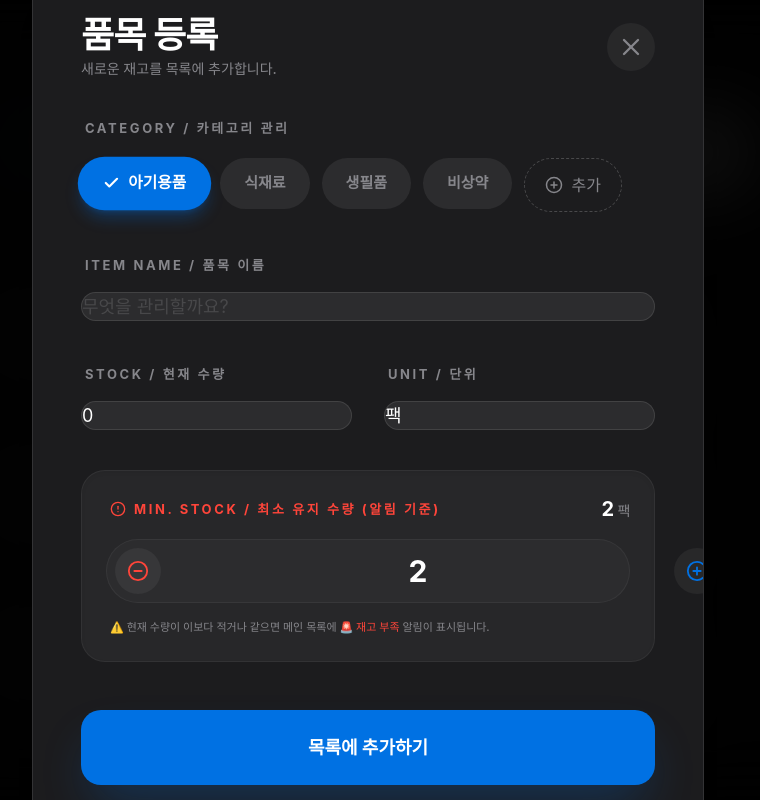
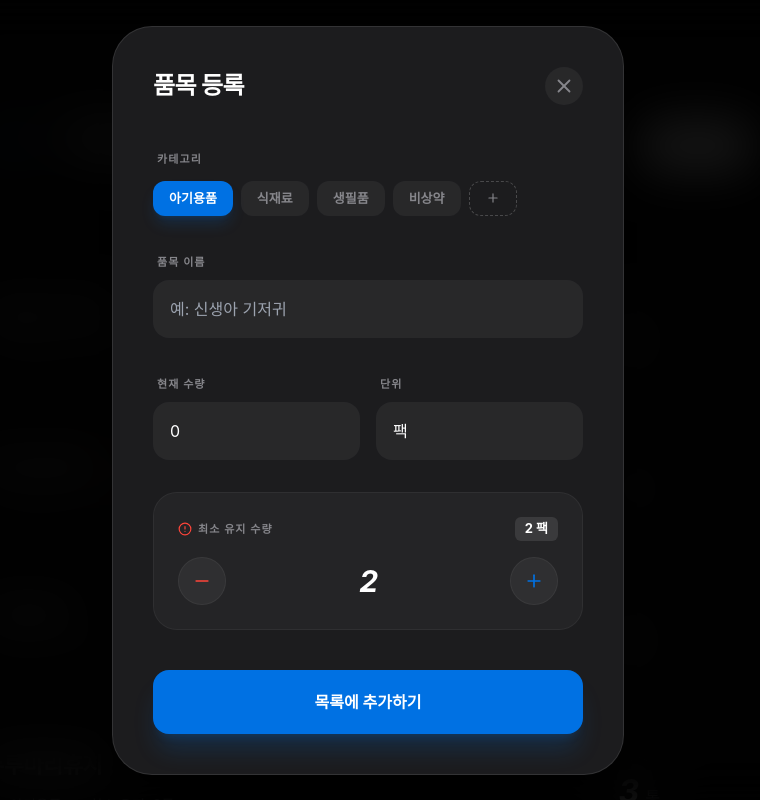
Before and after one commit to hyeoni2/home-inventory, a Next.js app: page / in a window 1280 px wide. Both pictures are taken after a click on the button "품목 추가". Shown: the top 800 px of the page, without its empty margins (272-1032 px from the left). Built offline with nearby package versions, Linux system fonts and the light colour scheme.

Commit message:
디자인 밸런스 수정 및 모달 레이아웃 최종 완성

```diff
--- a/pages/index.js
+++ b/pages/index.js
@@ -1,7 +1,7 @@
 import { useState } from 'react';
 import fs from 'fs';
 import path from 'path';
-import { Plus, Trash2, Package, X, AlertCircle, Home as HomeIcon, Check, PlusCircle, MinusCircle } from 'lucide-react';
+import { Plus, Trash2, Package, X, AlertCircle, Home as HomeIcon, Check, Minus, Plus as PlusIcon } from 'lucide-react';
 
 export async function getServerSideProps() {
   const filePath = path.join(process.cwd(), 'data', 'inventory.md');
@@ -18,14 +18,10 @@ export default function Home({ initialData }) {
   const [items, setItems] = useState(initialData);
   const [isAddModalOpen, setIsAddModalOpen] = useState(false);
   const [deleteIndex, setDeleteIndex] = useState(null);
-
-  // 카테고리 상태 관리 (초기값 설정)
   const [categories, setCategories] = useState(['아기용품', '식재료', '생필품', '비상약']);
   const [newCatInput, setNewCatInput] = useState('');
   const [isAddingCat, setIsAddingCat] = useState(false);
-
-  // 새 품목 입력 상태 (min 필드 추가)
-  const [newItem, setNewItem] = useState({ name: '', category: '아기용품', current: 0, min: 2, unit: '팩', status: '✅ 여유' });
+  const [newItem, setNewItem] = useState({ name: '', category: '아기용품', current: 0, min: 2, unit: '팩' });
 
   const saveToFile = async (updatedItems) => {
     let mdContent = `# 📦 우리집 재고 현황 (구리 두산)\n\n| 품목 | 카테고리 | 현재 | 최소 | 단위 | 상태 |\n| :--- | :--- | :---: | :---: | :--- | :--- |\n`;
@@ -41,31 +37,10 @@ export default function Home({ initialData }) {
     setItems(updatedItems);
   };
 
-  // 카테고리 추가 로직
-  const addCategory = () => {
-    if (newCatInput && !categories.includes(newCatInput)) {
-      setCategories([...categories, newCatInput]);
-      setNewItem({ ...newItem, category: newCatInput });
-      setNewCatInput('');
-      setIsAddingCat(false);
-    }
-  };
-
-  // 카테고리 삭제 로직
-  const removeCategory = (catToDelete) => {
-    if (categories.length <= 1) return; // 최소 하나는 유지
-    const updatedCats = categories.filter(c => c !== catToDelete);
-    setCategories(updatedCats);
-    if (newItem.category === catToDelete) {
-      setNewItem({ ...newItem, category: updatedCats[0] });
-    }
-  };
-
   const addItem = () => {
     if (!newItem.name) return;
     saveToFile([...items, newItem]);
     setIsAddModalOpen(false);
-    // 입력창 초기화 (min값은 유지)
     setNewItem({ ...newItem, name: '', current: 0 });
   };
 
@@ -74,30 +49,22 @@ export default function Home({ initialData }) {
     setDeleteIndex(null);
   };
 
-  // 수량 증감 함수
-  const updateQty = (field, delta) => {
-    setNewItem(prev => ({
-      ...prev,
-      [field]: Math.max(0, prev[field] + delta)
-    }));
-  };
-
   return (
-    <div className="min-h-screen bg-[#0a0a0a] text-[#f5f5f7] p-6 md:p-20 font-[-apple-system,BlinkMacSystemFont,sans-serif] selection:bg-[#0071e3]/30 antialiased">
+    <div className="min-h-screen bg-[#0a0a0a] text-[#f5f5f7] p-6 md:p-20 font-[-apple-system,system-ui,sans-serif] antialiased">
       <div className="max-w-3xl mx-auto">
 
         {/* 헤더 */}
         <header className="flex justify-between items-end mb-24 pb-8 border-b border-white/5">
           <div className="space-y-4">
-            <p className="text-[13px] font-semibold text-[#86868b] tracking-[0.3em] pl-1.5 opacity-60 uppercase">Guri Doosan Dashboard</p>
+            <p className="text-[12px] font-bold text-[#86868b] tracking-[0.3em] pl-1.5 opacity-60 uppercase">Guri Doosan Dashboard</p>
             <div className="flex items-center gap-5">
-              <div className="w-16 h-16 bg-[#1c1c1e] rounded-2xl flex items-center justify-center border border-white/5 shadow-2xl">
-                <HomeIcon size={36} className="text-[#0071e3]" strokeWidth={2} />
+              <div className="w-14 h-14 bg-[#1c1c1e] rounded-2xl flex items-center justify-center border border-white/5 shadow-2xl">
+                <HomeIcon size={30} className="text-[#0071e3]" />
               </div>
-              <h1 className="text-5xl font-bold tracking-[-0.04em] text-white">우리집 재고관리<span className="text-[#0071e3]">.</span></h1>
+              <h1 className="text-4xl font-bold tracking-tight text-white">우리집 재고관리<span className="text-[#0071e3]">.</span></h1>
             </div>
           </div>
-          <button onClick={() => setIsAddModalOpen(true)} className="bg-white text-black px-8 py-4 rounded-full text-[15px] font-bold hover:scale-105 transition-all shadow-xl active:scale-[0.95]">품목 추가</button>
+          <button onClick={() => setIsAddModalOpen(true)} className="bg-white text-black px-7 py-3.5 rounded-full text-[14px] font-bold hover:scale-105 transition-all active:scale-95 shadow-lg shadow-white/5">품목 추가</button>
         </header>
 
         {/* 리스트 영역 */}
@@ -106,157 +73,109 @@ export default function Home({ initialData }) {
             <div key={idx} className="group relative border-b border-white/10 pb-10 flex items-center justify-between transition-all">
               <div className="flex-1">
                 <div className="flex items-center gap-4 mb-3">
-                  <h3 className="text-[24px] font-bold tracking-tight text-white group-hover:text-[#0071e3] transition-colors">{item.name}</h3>
+                  <h3 className="text-[22px] font-bold tracking-tight text-white group-hover:text-[#0071e3] transition-colors">{item.name}</h3>
                   {item.current <= item.min && (
-                    <span className="bg-[#ff453a]/15 text-[#ff453a] text-[11px] font-black px-3 py-1 rounded-full border border-[#ff453a]/30 shadow-lg shadow-[#ff453a]/10 animate-pulse">재고 부족</span>
+                    <span className="bg-[#ff453a]/15 text-[#ff453a] text-[10px] font-black px-2.5 py-1 rounded-full border border-[#ff453a]/30 shadow-lg shadow-[#ff453a]/10">부족</span>
                   )}
                 </div>
-                <div className="flex items-center gap-3 text-[15px] text-[#86868b] font-medium">
-                  <Package size={16} className="opacity-40" />
+                <div className="flex items-center gap-3 text-[14px] text-[#86868b] font-medium">
+                  <Package size={14} className="opacity-40" />
                   <span>{item.category}</span>
                   <span className="w-1 h-1 rounded-full bg-white/20"></span>
                   <span>최소 유지: {item.min}{item.unit}</span>
                 </div>
               </div>
-              <div className="flex items-center gap-14">
-                <div className="text-right">
-                  <span className="block text-[12px] font-bold text-[#48484a] uppercase tracking-widest mb-2">현재 재고</span>
-                  <span className="text-[36px] font-bold tracking-tight text-white italic">{item.current}<span className="text-[18px] text-[#86868b] ml-2 font-normal not-italic">{item.unit}</span></span>
+              <div className="flex items-center gap-14 text-right">
+                <div>
+                  <span className="block text-[11px] font-bold text-[#48484a] uppercase tracking-widest mb-1">현재 재고</span>
+                  <span className="text-[32px] font-bold text-white italic">{item.current}<span className="text-[16px] text-[#86868b] ml-1.5 font-normal not-italic">{item.unit}</span></span>
                 </div>
-                <button onClick={() => setDeleteIndex(idx)} className="opacity-0 group-hover:opacity-100 transition-opacity p-2 text-[#48484a] hover:text-[#ff453a]"><Trash2 size={22} strokeWidth={1.5}/></button>
+                <button onClick={() => setDeleteIndex(idx)} className="opacity-0 group-hover:opacity-100 p-2 text-[#48484a] hover:text-[#ff453a] transition-all"><Trash2 size={20} /></button>
               </div>
             </div>
           ))}
         </div>
 
-        {/* ➕ 개선된 콤팩트 와이드 모달 (카테고리 관리 + 최소 수량 필드) */}
+        {/* ➕ [최종] 밸런스 잡힌 품목 등록 모달 */}
         {isAddModalOpen && (
-          <div className="fixed inset-0 z-50 flex items-center justify-center bg-black/90 backdrop-blur-2xl p-6 font-[-apple-system,BlinkMacSystemFont,sans-serif]">
-            <div className="bg-[#1c1c1e] border border-white/10 w-full max-w-2xl rounded-[32px] p-12 shadow-2xl relative overflow-hidden animate-in zoom-in-95 duration-300">
-              <div className="absolute top-0 left-0 w-full h-1.5 bg-gradient-to-r from-transparent via-[#0071e3] to-transparent opacity-50"></div>
+          <div className="fixed inset-0 z-50 flex items-center justify-center bg-black/90 backdrop-blur-xl p-6">
+            <div className="bg-[#1c1c1e] border border-white/10 w-full max-w-lg rounded-[2.5rem] p-10 shadow-2xl animate-in zoom-in-95 duration-200">
 
-              <div className="flex justify-between items-center mb-10 relative z-10">
-                <div className="space-y-1">
-                  <h2 className="text-4xl font-bold tracking-tight text-white">품목 등록</h2>
-                  <p className="text-sm text-[#86868b] font-medium">새로운 재고를 목록에 추가합니다.</p>
-                </div>
-                <button onClick={() => setIsAddModalOpen(false)} className="text-[#86868b] hover:text-white p-2.5 bg-white/5 rounded-full transition-colors"><X size={28} strokeWidth={2}/></button>
+              <div className="flex justify-between items-center mb-10">
+                <h2 className="text-2xl font-bold text-white tracking-tight">품목 등록</h2>
+                <button onClick={() => setIsAddModalOpen(false)} className="text-[#86868b] hover:text-white p-2 bg-white/5 rounded-full transition-colors"><X size={22}/></button>
               </div>
 
-              <div className="space-y-10 relative z-10">
-                {/* 🏷️ 동적 카테고리 선택 및 관리 영역 */}
-                <div className="space-y-5">
-                  <div className="flex justify-between items-center">
-                    <label className="text-[13px] font-bold text-[#86868b] uppercase tracking-[0.2em] ml-1">CATEGORY / 카테고리 관리</label>
-                  </div>
-
-                  <div className="flex flex-wrap gap-3">
+              <div className="space-y-8">
+                {/* 카테고리 선택 */}
+                <div className="space-y-3">
+                  <label className="text-[11px] font-bold text-[#86868b] uppercase tracking-widest ml-1">카테고리</label>
+                  <div className="flex flex-wrap gap-2">
                     {categories.map((cat) => (
-                      <div key={cat} className="group/cat relative">
-                        <button
-                          onClick={() => setNewItem({...newItem, category: cat})}
-                          className={`px-6 py-3.5 rounded-full text-[15px] font-bold transition-all flex items-center gap-2 ${
-                            newItem.category === cat
-                            ? 'bg-[#0071e3] text-white shadow-lg shadow-[#0071e3]/30 scale-105'
-                            : 'bg-[#2c2c2e] text-[#86868b] hover:bg-[#3a3a3c] hover:text-white'
-                          }`}
-                        >
-                          {newItem.category === cat && <Check size={16} strokeWidth={3} />}
-                          {cat}
-                        </button>
-                        {/* 카테고리 삭제 버튼 (마우스 오버 시 노출) */}
-                        <button
-                          onClick={(e) => { e.stopPropagation(); removeCategory(cat); }}
-                          className="absolute -top-2 -right-2 bg-[#ff453a] text-white rounded-full p-1 opacity-0 group-hover/cat:opacity-100 transition-opacity shadow-lg"
-                        >
-                          <X size={12} strokeWidth={4} />
-                        </button>
-                      </div>
+                      <button key={cat} onClick={() => setNewItem({...newItem, category: cat})} className={`px-4 py-2 rounded-xl text-[13px] font-bold transition-all ${newItem.category === cat ? 'bg-[#0071e3] text-white shadow-lg shadow-[#0071e3]/20' : 'bg-white/5 text-[#86868b] hover:bg-white/10'}`}>{cat}</button>
                     ))}
-
-                    {/* 카테고리 추가 입력창 */}
-                    {isAddingCat ? (
-                      <div className="flex items-center gap-2 animate-in slide-in-from-left-2">
-                        <input
-                          autoFocus
-                          type="text"
-                          value={newCatInput}
-                          onChange={(e) => setNewCatInput(e.target.value)}
-                          onKeyDown={(e) => e.key === 'Enter' && addCategory()}
-                          className="bg-[#2c2c2e] border border-[#0071e3] rounded-full px-4 py-3 text-[15px] text-white focus:outline-none w-32"
-                          placeholder="새 분류..."
-                        />
-                        <button onClick={addCategory} className="text-[#0071e3] p-2 hover:bg-[#0071e3]/10 rounded-full"><Check size={20} /></button>
-                        <button onClick={() => setIsAddingCat(false)} className="text-[#86868b] p-2 hover:text-white rounded-full"><X size={20} /></button>
-                      </div>
-                    ) : (
-                      <button
-                        onClick={() => setIsAddingCat(true)}
-                        className="px-5 py-3.5 rounded-full border border-dashed border-white/20 text-[#86868b] hover:border-[#0071e3] hover:text-[#0071e3] transition-all flex items-center gap-2"
-                      >
-                        <PlusCircle size={18} />
-                        추가
-                      </button>
-                    )}
+                    <button onClick={() => setIsAddingCat(true)} className="px-4 py-2 rounded-xl border border-dashed border-white/20 text-[#86868b] text-[13px] hover:border-white/40"><Plus size={14}/></button>
                   </div>
                 </div>
 
-                <div className="space-y-4">
-                  <label className="text-[13px] font-bold text-[#86868b] uppercase tracking-[0.2em] ml-1">ITEM NAME / 품목 이름</label>
-                  <input type="text" value={newItem.name} onChange={(e) => setNewItem({...newItem, name: e.target.value})} className="w-full bg-[#2c2c2e] border border-white/10 rounded-2xl p-4.5 text-[18px] text-white focus:outline-none focus:ring-4 focus:ring-[#0071e3]/20 transition-all placeholder:text-[#48484a]" placeholder="무엇을 관리할까요?" />
+                {/* 품목 이름 */}
+                <div className="space-y-2">
+                  <label className="text-[11px] font-bold text-[#86868b] uppercase tracking-widest ml-1">품목 이름</label>
+                  <input type="text" value={newItem.name} onChange={(e) => setNewItem({...newItem, name: e.target.value})} className="w-full bg-white/5 rounded-2xl p-4 text-[16px] text-white focus:outline-none focus:ring-2 focus:ring-[#0071e3]/40 transition-all border border-transparent" placeholder="예: 신생아 기저귀" />
                 </div>
 
-                <div className="grid grid-cols-2 gap-8">
-                  <div className="space-y-4">
-                    <label className="text-[13px] font-bold text-[#86868b] uppercase tracking-[0.2em] ml-1">STOCK / 현재 수량</label>
-                    <input type="number" value={newItem.current} onChange={(e) => setNewItem({...newItem, current: Math.max(0, parseInt(e.target.value) || 0)})} className="w-full bg-[#2c2c2e] border border-white/10 rounded-2xl p-4.5 text-[18px] text-white focus:outline-none transition-all" />
+                {/* 수량 및 단위 */}
+                <div className="grid grid-cols-2 gap-4">
+                  <div className="space-y-2">
+                    <label className="text-[11px] font-bold text-[#86868b] uppercase tracking-widest ml-1">현재 수량</label>
+                    <input type="number" value={newItem.current} onChange={(e) => setNewItem({...newItem, current: parseInt(e.target.value) || 0})} className="w-full bg-white/5 rounded-2xl p-4 text-[16px] text-white focus:outline-none border border-transparent" />
                   </div>
-                  <div className="space-y-4">
-                    <label className="text-[13px] font-bold text-[#86868b] uppercase tracking-[0.2em] ml-1">UNIT / 단위</label>
-                    <input type="text" value={newItem.unit} onChange={(e) => setNewItem({...newItem, unit: e.target.value})} className="w-full bg-[#2c2c2e] border border-white/10 rounded-2xl p-4.5 text-[18px] text-white focus:outline-none transition-all" placeholder="팩, 개, 통..." />
+                  <div className="space-y-2">
+                    <label className="text-[11px] font-bold text-[#86868b] uppercase tracking-widest ml-1">단위</label>
+                    <input type="text" value={newItem.unit} onChange={(e) => setNewItem({...newItem, unit: e.target.value})} className="w-full bg-white/5 rounded-2xl p-4 text-[16px] text-white focus:outline-none border border-transparent" placeholder="팩, 개, 통" />
                   </div>
                 </div>
 
-                {/* 🚨 최소 유지 수량 필드 (추가됨!) */}
-                <div className="space-y-4 bg-white/5 rounded-3xl p-6 border border-white/5 shadow-inner">
-                  <div className="flex justify-between items-center">
-                    <label className="text-[13px] font-bold text-[#ff453a] uppercase tracking-[0.2em] ml-1 flex items-center gap-2">
-                      <AlertCircle size={16}/> MIN. STOCK / 최소 유지 수량 (알림 기준)
+                {/* 최소 수량 조절 - 정돈된 디자인 */}
+                <div className="bg-[#2c2c2e]/50 rounded-[1.5rem] p-6 border border-white/5">
+                  <div className="flex justify-between items-center mb-4">
+                    <label className="text-[11px] font-bold text-[#86868b] uppercase tracking-widest flex items-center gap-1.5">
+                      <AlertCircle size={14} className="text-[#ff453a]"/> 최소 유지 수량
                     </label>
-                    <span className="text-xl font-bold tracking-tight text-white">{newItem.min}<span className="text-sm font-normal text-[#86868b] ml-1">{newItem.unit}</span></span>
+                    <span className="text-[13px] font-bold text-white bg-white/10 px-2.5 py-0.5 rounded-md">{newItem.min} {newItem.unit}</span>
                   </div>
-                  <div className="flex items-center gap-4 bg-[#2c2c2e] rounded-full p-2 border border-white/5">
-                    <button onClick={() => updateQty('min', -1)} className="p-3 bg-white/5 hover:bg-white/10 text-[#ff453a] rounded-full active:scale-95 transition-all"><MinusCircle size={22} /></button>
-                    <input type="number" value={newItem.min} onChange={(e) => setNewItem({...newItem, min: Math.max(0, parseInt(e.target.value) || 0)})} className="flex-1 bg-transparent text-center text-3xl font-bold text-white focus:outline-none tracking-tight [-moz-appearance:_textfield] [&::-webkit-outer-spin-button]:appearance-none [&::-webkit-inner-spin-button]:appearance-none" />
-                    <button onClick={() => updateQty('min', 1)} className="p-3 bg-white/5 hover:bg-white/10 text-[#0071e3] rounded-full active:scale-95 transition-all"><PlusCircle size={22} /></button>
+                  <div className="flex items-center gap-4">
+                    <button onClick={() => setNewItem(p => ({...p, min: Math.max(0, p.min - 1)}))} className="w-12 h-12 rounded-full bg-white/5 flex items-center justify-center text-[#ff453a] hover:bg-white/10 transition-all border border-white/5"><Minus size={20} /></button>
+                    <div className="flex-1 text-center text-3xl font-bold tracking-tighter text-white italic">{newItem.min}</div>
+                    <button onClick={() => setNewItem(p => ({...p, min: p.min + 1}))} className="w-12 h-12 rounded-full bg-white/5 flex items-center justify-center text-[#0071e3] hover:bg-white/10 transition-all border border-white/5"><PlusIcon size={20} /></button>
                   </div>
-                  <p className="text-[11px] text-[#86868b] font-medium leading-relaxed px-1">⚠️ 현재 수량이 이보다 적거나 같으면 메인 목록에 <span className="text-[#ff453a]">🚨 재고 부족</span> 알림이 표시됩니다.</p>
                 </div>
               </div>
 
-              <button onClick={addItem} className="w-full bg-[#0071e3] text-white font-bold py-6 rounded-[20px] mt-12 text-[18px] hover:bg-[#0077ed] transition-all shadow-2xl shadow-[#0071e3]/30 active:scale-[0.98] relative z-10">
+              <button onClick={addItem} className="w-full bg-[#0071e3] text-white font-bold py-5 rounded-2xl mt-10 text-[16px] hover:bg-[#0077ed] transition-all shadow-xl shadow-[#0071e3]/20 active:scale-[0.98]">
                 목록에 추가하기
-  </button>
+              </button>
             </div>
           </div>
         )}
 
-        {/* 삭제 확인 모달 생략 (동일) */}
+        {/* 삭제 확인 모달 */}
         {deleteIndex !== null && (
-          <div className="fixed inset-0 z-[60] flex items-center justify-center bg-black/80 backdrop-blur-xl p-6 font-sans">
-            <div className="bg-[#1c1c1e] w-full max-w-md rounded-[40px] p-12 text-center border border-white/10 shadow-2xl animate-in zoom-in-95 duration-200">
-              <div className="w-20 h-20 bg-[#ff453a]/10 text-[#ff453a] rounded-full flex items-center justify-center mx-auto mb-10 border border-[#ff453a]/20"><AlertCircle size={40} /></div>
-              <h2 className="text-3xl font-bold mb-4 text-white tracking-tight">정말 삭제할까요?</h2>
-              <div className="flex flex-col gap-4">
-                <button onClick={confirmDelete} className="py-5 bg-[#ff453a] text-white rounded-[20px] font-bold text-[17px]">품목 삭제</button>
-                <button onClick={() => setDeleteIndex(null)} className="py-5 text-[#86868b] font-semibold text-[17px]">취소</button>
+          <div className="fixed inset-0 z-[60] flex items-center justify-center bg-black/80 backdrop-blur-xl p-6">
+            <div className="bg-[#1c1c1e] w-full max-w-sm rounded-[32px] p-10 text-center border border-white/10 shadow-2xl animate-in zoom-in-95 duration-200">
+              <div className="w-16 h-16 bg-[#ff453a]/10 text-[#ff453a] rounded-full flex items-center justify-center mx-auto mb-8 border border-[#ff453a]/20"><AlertCircle size={32} /></div>
+              <h2 className="text-[20px] font-bold mb-3 text-white tracking-tight">정말 삭제하시겠습니까?</h2>
+              <p className="text-[#86868b] text-[15px] mb-10 leading-relaxed px-4">선택한 항목이 목록에서 영구히 삭제됩니다.</p>
+              <div className="flex flex-col gap-3">
+                <button onClick={confirmDelete} className="py-4 bg-[#ff453a] text-white rounded-2xl font-semibold text-[15px] hover:bg-[#ff3b30] transition-colors shadow-lg shadow-[#ff453a]/20">삭제</button>
+                <button onClick={() => setDeleteIndex(null)} className="py-4 text-[#0071e3] font-semibold text-[15px] hover:text-[#0a84ff]">취소</button>
               </div>
             </div>
           </div>
         )}
 
-        <footer className="mt-48 mb-10 text-center py-12 border-t border-white/5 opacity-50 font-medium">
-          <p className="text-[12px] text-[#48484a] tracking-[0.3em] uppercase italic">Olle Dashboard · Guri Doosan 2026</p>
+        <footer className="mt-40 mb-10 text-center py-10 border-t border-white/5 opacity-40">
+          <p className="text-[11px] text-[#86868b] font-medium tracking-[0.3em] uppercase">Olle Dashboard · Guri Doosan · 2026</p>
         </footer>
 
       </div>
```
